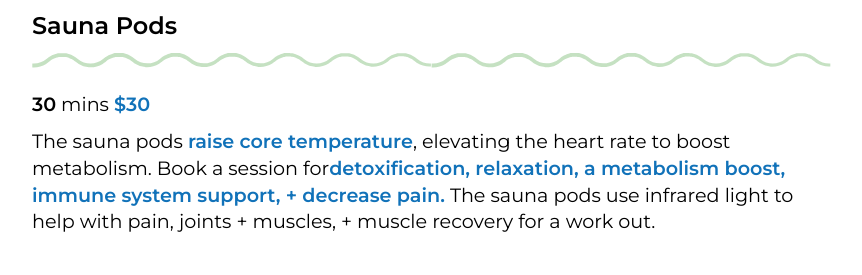
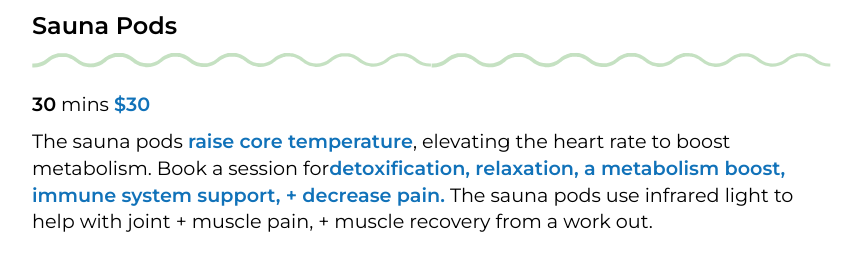
Before and after one commit to gabester78/Get-Salty-Studio, a React (Create React App) app in the folder gs-studio/: page /services in a window 1280 px wide. Shown: the part 1080-1355 px from the top of the page, without its empty margins (208-1070 px from the left). Built offline with nearby package versions, Linux system fonts and the light colour scheme.

Commit message:
Minor service changes.

```diff
--- a/gs-studio/src/components/services.js
+++ b/gs-studio/src/components/services.js
@@ -41,8 +41,8 @@ const Services = () => {
               detoxification, relaxation, a metabolism boost, immune system
               support, + decrease pain.
             </span>{" "}
-            The sauna pods use infrared light to help with pain, joints +
-            muscles, + muscle recovery for a work out.
+            The sauna pods use infrared light to help with joint +
+            muscle pain, + muscle recovery from a work out.
           </p>
         </article>
 
@@ -375,7 +375,7 @@ const Services = () => {
             <span className="blue_text">$50</span>
           </p>
           <p>
-            Microcurrent is a popular treatment for aging skin. It uses low
+            Microcurrent is an effective tool against aging skin. It uses low
             level electrical currents to trigger{" "}
             <span className="blue_text">
               the body’s natural skin enhancing chemicals
```
